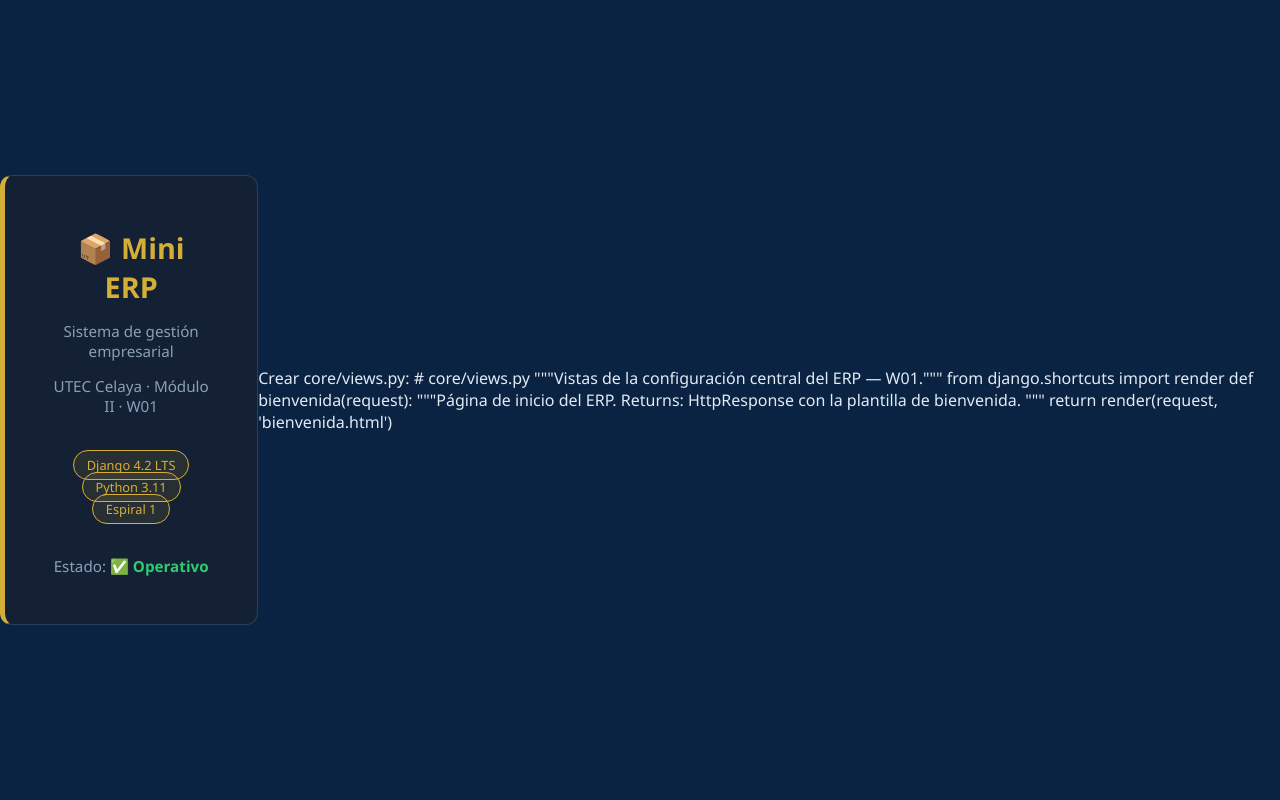
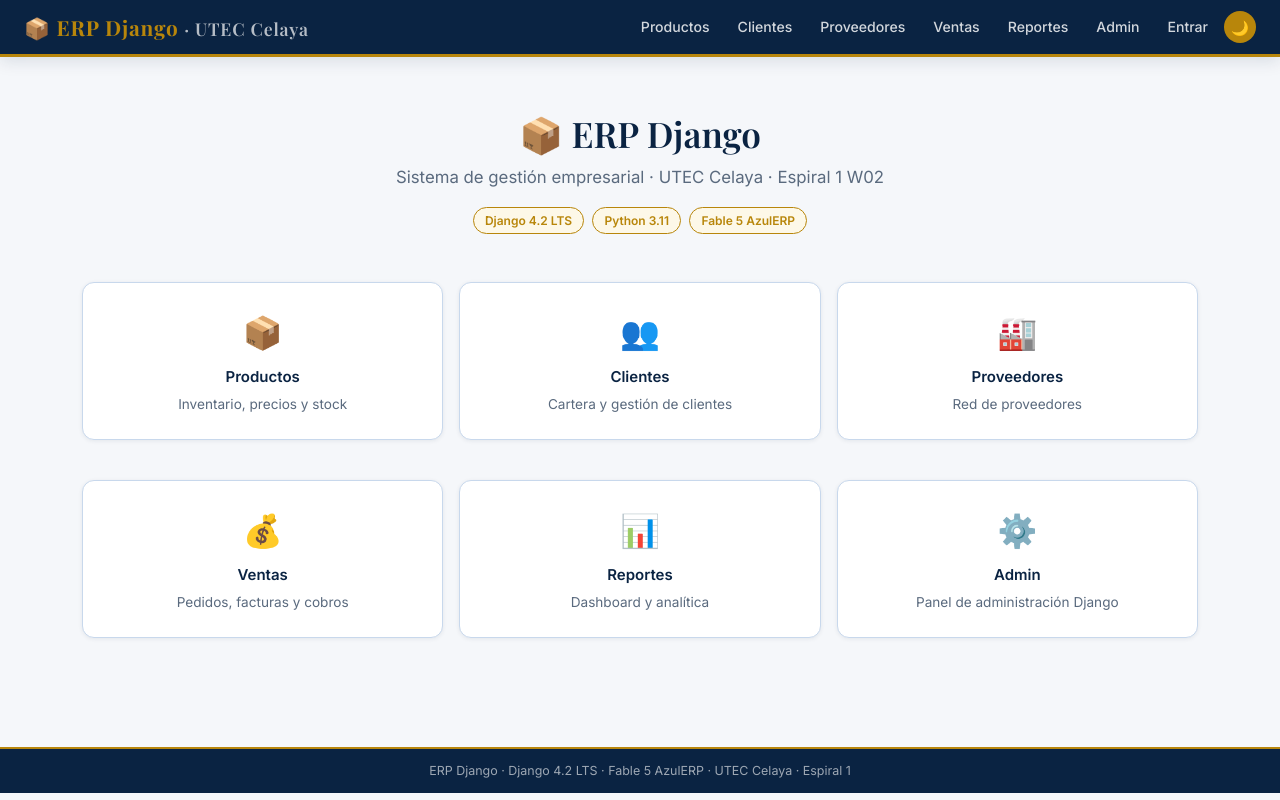
Before and after one commit to odmendezo2528-blip/erp-django-utec, a Django app: page / in a window 1280 px wide. Run offline with Django 4.2, Linux system fonts and the light colour scheme.

Commit message:
Sprint 0 W02: render() + templates Fable5 AzulERP x6 vistas

```diff
--- a/clientes/urls.py
+++ b/clientes/urls.py
@@ -1,20 +1,10 @@
 # clientes/urls.py
-"""URLs de la app clientes — W01 (mínimo funcional)."""
+"""URLs de la app clientes — W02."""
 from django.urls import path
-from django.http import HttpResponse
+from . import views
 
 app_name = 'clientes'
 
-
-def bienvenida_clientes(request):
-    """Vista temporal de bienvenida para la app clientes."""
-    return HttpResponse(
-        "<h2>📦 Módulo clientes</h2>"
-        "<p>En construcción — Espiral 2 (W04)</p>",
-        content_type='text/html; charset=utf-8'
-    )
-
-
 urlpatterns = [
-    path('', bienvenida_clientes, name='inicio'),
+    path('', views.index, name='inicio'),
 ]
--- a/core/views.py
+++ b/core/views.py
@@ -1,12 +1,50 @@
 # core/views.py
-"""Vistas de la configuración central del ERP — W01."""
+"""Vistas principales del proyecto ERP — W02.
+
+Migracion: HttpResponse -> render() con templates y contexto.
+"""
 from django.shortcuts import render
+from django.urls import reverse
 
 
 def bienvenida(request):
-    """Página de inicio del ERP.
-
-    Returns:
-        HttpResponse con la plantilla de bienvenida.
-    """
-    return render(request, 'bienvenida.html')
+    """Pagina de inicio del ERP con tarjetas de modulos."""
+    modulos = [
+        {
+            'nombre': 'Productos',
+            'icono': '📦',
+            'url': reverse('productos:inicio'),
+            'descripcion': 'Inventario, precios y stock',
+        },
+        {
+            'nombre': 'Clientes',
+            'icono': '👥',
+            'url': reverse('clientes:inicio'),
+            'descripcion': 'Cartera y gestión de clientes',
+        },
+        {
+            'nombre': 'Proveedores',
+            'icono': '🏭',
+            'url': reverse('proveedores:inicio'),
+            'descripcion': 'Red de proveedores',
+        },
+        {
+            'nombre': 'Ventas',
+            'icono': '💰',
+            'url': reverse('ventas:inicio'),
+            'descripcion': 'Pedidos, facturas y cobros',
+        },
+        {
+            'nombre': 'Reportes',
+            'icono': '📊',
+            'url': reverse('reportes:inicio'),
+            'descripcion': 'Dashboard y analítica',
+        },
+        {
+            'nombre': 'Admin',
+            'icono': '⚙️',
+            'url': '/admin/',
+            'descripcion': 'Panel de administración Django',
+        },
+    ]
+    return render(request, 'bienvenida.html', {'modulos': modulos})
--- a/productos/urls.py
+++ b/productos/urls.py
@@ -1,20 +1,10 @@
 # productos/urls.py
-"""URLs de la app productos — W01 (mínimo funcional)."""
+"""URLs de la app productos — W02."""
 from django.urls import path
-from django.http import HttpResponse
+from . import views
 
 app_name = 'productos'
 
-
-def bienvenida_productos(request):
-    """Vista temporal de bienvenida para la app productos."""
-    return HttpResponse(
-        "<h2>📦 Módulo Productos</h2>"
-        "<p>En construcción — Espiral 2 (W04)</p>",
-        content_type='text/html; charset=utf-8'
-    )
-
-
 urlpatterns = [
-    path('', bienvenida_productos, name='inicio'),
+    path('', views.index, name='inicio'),
 ]
--- a/proveedores/urls.py
+++ b/proveedores/urls.py
@@ -1,20 +1,10 @@
 # proveedores/urls.py
-"""URLs de la app proveedores — W01 (mínimo funcional)."""
+"""URLs de la app proveedores — W02."""
 from django.urls import path
-from django.http import HttpResponse
+from . import views
 
 app_name = 'proveedores'
 
-
-def bienvenida_proveedores(request):
-    """Vista temporal de bienvenida para la app proveedores."""
-    return HttpResponse(
-        "<h2>📦 Módulo proveedores</h2>"
-        "<p>En construcción — Espiral 2 (W04)</p>",
-        content_type='text/html; charset=utf-8'
-    )
-
-
 urlpatterns = [
-    path('', bienvenida_proveedores, name='inicio'),
+    path('', views.index, name='inicio'),
 ]
--- a/reportes/urls.py
+++ b/reportes/urls.py
@@ -1,20 +1,10 @@
 # reportes/urls.py
-"""URLs de la app reportes — W01 (mínimo funcional)."""
+"""URLs de la app reportes — W02."""
 from django.urls import path
-from django.http import HttpResponse
+from . import views
 
 app_name = 'reportes'
 
-
-def bienvenida_reportes(request):
-    """Vista temporal de bienvenida para la app reportes."""
-    return HttpResponse(
-        "<h2>📦 Módulo reportes</h2>"
-        "<p>En construcción — Espiral 2 (W04)</p>",
-        content_type='text/html; charset=utf-8'
-    )
-
-
 urlpatterns = [
-    path('', bienvenida_reportes, name='inicio'),
+    path('', views.index, name='inicio'),
 ]
--- /dev/null
+++ b/templates/base.html
@@ -0,0 +1,330 @@
+<!DOCTYPE html>
+<html lang="es" data-theme="light">
+<head>
+    <meta charset="UTF-8">
+    <meta name="viewport" content="width=device-width, initial-scale=1">
+    <meta name="theme-color" content="#0A2342">
+    <title>{% block title %}ERP Django{% endblock %} · UTEC Celaya</title>
+
+    <!-- Google Fonts: Playfair Display + Inter + JetBrains Mono -->
+    <link rel="preconnect" href="https://fonts.googleapis.com">
+    <link rel="preconnect" href="https://fonts.gstatic.com" crossorigin>
+    <link href="https://fonts.googleapis.com/css2?family=Playfair+Display:wght@600;700&family=Inter:wght@300;400;500;600&family=JetBrains+Mono:wght@400;500&display=swap"
+          rel="stylesheet">
+
+    <!-- Bootstrap 5 -->
+    <link href="https://cdn.jsdelivr.net/npm/bootstrap@5.3.0/dist/css/bootstrap.min.css"
+          rel="stylesheet">
+
+    <!-- Fable 5 AzulERP — Design System -->
+    <style>
+        /* TOKENS MODO DÍA */
+        :root, [data-theme="light"] {
+            --clr-navy   : #0A2342;
+            --clr-royal  : #1B4F8A;
+            --clr-sky    : #4A90D9;
+            --clr-ice    : #E8F0FB;
+            --clr-gold   : #B8860B;
+            --clr-amber  : #D4A017;
+            --clr-cream  : #FDF8E8;
+            --clr-bg     : #F5F7FA;
+            --clr-surface: #FFFFFF;
+            --clr-text   : #1A1A2E;
+            --clr-muted  : #5A6A7E;
+            --clr-border : #C8D8EC;
+            --clr-danger : #C0392B;
+            --clr-ok     : #1A7A4A;
+            --shadow-sm  : 0 1px 4px rgba(10,35,66,.08);
+            --shadow-md  : 0 4px 16px rgba(10,35,66,.12);
+        }
+        /* TOKENS MODO NOCHE */
+        [data-theme="dark"] {
+            --clr-navy   : #1E3A5F;
+            --clr-royal  : #2E5F9E;
+            --clr-sky    : #6BAEE8;
+            --clr-ice    : #1A2A3A;
+            --clr-gold   : #D4AF37;
+            --clr-amber  : #E8C547;
+            --clr-cream  : #2A2510;
+            --clr-bg     : #0D1B2A;
+            --clr-surface: #142033;
+            --clr-text   : #E2EAF4;
+            --clr-muted  : #8AA0B8;
+            --clr-border : #2A3F58;
+            --clr-danger : #E74C3C;
+            --clr-ok     : #2ECC71;
+            --shadow-sm  : 0 1px 4px rgba(0,0,0,.3);
+            --shadow-md  : 0 4px 16px rgba(0,0,0,.4);
+        }
+        /* BASE */
+        *, *::before, *::after { box-sizing: border-box; }
+        body {
+            font-family: 'Inter','Segoe UI',sans-serif;
+            font-size: 15px;
+            background: var(--clr-bg);
+            color: var(--clr-text);
+            line-height: 1.6;
+            transition: background .25s, color .25s;
+            margin: 0;
+        }
+        /* NAVBAR */
+        .erp-navbar {
+            background: var(--clr-navy);
+            border-bottom: 3px solid var(--clr-gold);
+            padding: .65rem 1.5rem;
+            display: flex; align-items: center;
+            justify-content: space-between; flex-wrap: wrap; gap: .5rem;
+            box-shadow: var(--shadow-md);
+        }
+        .erp-brand {
+            font-family: 'Playfair Display',Georgia,serif;
+            font-size: 1.3rem; font-weight: 700;
+            color: var(--clr-gold) !important;
+            text-decoration: none; letter-spacing: .04em;
+        }
+        .erp-brand span { color: rgba(255,255,255,.7); font-weight: 300; font-size: .85em; }
+        .erp-nav-links { display: flex; align-items: center; gap: .25rem; flex-wrap: wrap; }
+        .erp-nav-link {
+            color: rgba(255,255,255,.82) !important;
+            font-size: .88rem; font-weight: 500;
+            padding: .35rem .75rem; border-radius: 6px;
+            text-decoration: none;
+            transition: background .2s, color .2s;
+        }
+        .erp-nav-link:hover, .erp-nav-link.active {
+            background: var(--clr-royal); color: #FFF !important;
+        }
+        .theme-toggle {
+            background: var(--clr-gold); color: var(--clr-navy);
+            border: none; border-radius: 50%;
+            width: 32px; height: 32px; font-size: .9rem;
+            cursor: pointer; transition: transform .2s;
+        }
+        .theme-toggle:hover { transform: rotate(20deg); }
+        /* CONTENIDO */
+        .erp-main { padding: 2rem 0; min-height: calc(100vh - 110px); }
+        /* CARDS */
+        .erp-card {
+            background: var(--clr-surface);
+            border: 1px solid var(--clr-border);
+            border-radius: 12px; box-shadow: var(--shadow-sm);
+            padding: 1.5rem; margin-bottom: 1.5rem;
+            transition: box-shadow .2s;
+        }
+        .erp-card:hover { box-shadow: var(--shadow-md); }
+        .erp-card-header {
+            background: var(--clr-navy); color: #FFF;
+            border-radius: 10px 10px 0 0;
+            padding: .85rem 1.25rem;
+            border-left: 5px solid var(--clr-gold);
+            font-family: 'Playfair Display',serif;
+            font-size: 1.05rem; letter-spacing: .03em;
+            margin: -1.5rem -1.5rem 1.5rem;
+        }
+        /* TABLAS */
+        .erp-table {
+            width: 100%; border-collapse: separate; border-spacing: 0;
+            border-radius: 10px; overflow: hidden; box-shadow: var(--shadow-sm);
+        }
+        .erp-table thead th {
+            background: var(--clr-navy); color: #FFF;
+            font-weight: 600; font-size: .82rem;
+            text-transform: uppercase; letter-spacing: .06em;
+            padding: .75rem 1rem; border-bottom: 3px solid var(--clr-gold);
+        }
+        .erp-table tbody td {
+            background: var(--clr-surface); padding: .65rem 1rem;
+            border-bottom: 1px solid var(--clr-border); font-size: .9rem;
+        }
+        .erp-table tbody tr:nth-child(even) td { background: var(--clr-ice); }
+        .erp-table tbody tr:hover td { background: rgba(74,144,217,.08); }
+        .erp-table tfoot td {
+            background: var(--clr-cream); color: var(--clr-gold);
+            font-weight: 700; border-top: 2px solid var(--clr-gold);
+        }
+        /* BOTONES */
+        .btn-erp-primary {
+            background: var(--clr-navy); color: #FFF;
+            border: 2px solid var(--clr-gold); border-radius: 8px;
+            padding: .45rem 1.2rem; font-weight: 600; font-size: .88rem;
+            cursor: pointer; text-decoration: none; display: inline-block;
+            transition: background .2s, color .2s;
+        }
+        .btn-erp-primary:hover { background: var(--clr-gold); color: var(--clr-navy); }
+        .btn-erp-gold {
+            background: var(--clr-gold); color: var(--clr-navy);
+            border: 2px solid var(--clr-navy); border-radius: 8px;
+            padding: .45rem 1.2rem; font-weight: 700;
+            cursor: pointer; text-decoration: none; display: inline-block;
+            transition: background .2s;
+        }
+        .btn-erp-gold:hover { background: var(--clr-amber); }
+        .btn-erp-danger {
+            background: var(--clr-danger); color: #FFF; border: none;
+            border-radius: 8px; padding: .4rem 1rem;
+            font-weight: 600; font-size: .85rem;
+            cursor: pointer; text-decoration: none; display: inline-block;
+        }
+        .btn-erp-sm { padding: .25rem .7rem; font-size: .8rem; }
+        /* FORMULARIOS */
+        .erp-label {
+            font-size: .83rem; font-weight: 600; color: var(--clr-muted);
+            text-transform: uppercase; letter-spacing: .05em;
+            display: block; margin-bottom: .3rem;
+        }
+        .erp-input {
+            background: var(--clr-surface); border: 1.5px solid var(--clr-border);
+            border-radius: 8px; color: var(--clr-text);
+            padding: .5rem .85rem; width: 100%; font-size: .93rem;
+            transition: border-color .2s, box-shadow .2s;
+        }
+        .erp-input:focus {
+            outline: none; border-color: var(--clr-sky);
+            box-shadow: 0 0 0 3px rgba(74,144,217,.18);
+        }
+        /* BADGES */
+        .badge-erp-active {
+            background: rgba(26,122,74,.12); color: var(--clr-ok);
+            border: 1px solid currentColor;
+            font-size: .75rem; padding: .2rem .6rem;
+            border-radius: 20px; font-weight: 600;
+        }
+        .badge-erp-inactive {
+            background: rgba(192,57,43,.1); color: var(--clr-danger);
+            border: 1px solid currentColor;
+            font-size: .75rem; padding: .2rem .6rem; border-radius: 20px;
+        }
+        .badge-erp-gold {
+            background: var(--clr-cream); color: var(--clr-gold);
+            border: 1px solid var(--clr-gold);
+            font-size: .75rem; padding: .2rem .7rem;
+            border-radius: 20px; font-weight: 700;
+        }
+        /* ALERTAS */
+        .erp-alert-danger {
+            background: rgba(192,57,43,.08); border: 1px solid rgba(192,57,43,.3);
+            border-left: 5px solid var(--clr-danger); border-radius: 8px;
+            padding: 1rem 1.25rem;
+        }
+        .erp-alert-info {
+            background: var(--clr-ice); border: 1px solid var(--clr-border);
+            border-left: 5px solid var(--clr-sky); border-radius: 8px;
+            padding: 1rem 1.25rem;
+        }
+        .erp-alert-success {
+            background: rgba(26,122,74,.08); border: 1px solid rgba(26,122,74,.3);
+            border-left: 5px solid var(--clr-ok); border-radius: 8px;
+            padding: 1rem 1.25rem;
+        }
+        /* TÍTULO DE PÁGINA */
+        .erp-page-title {
+            display: flex; align-items: center; gap: 1rem;
+            margin-bottom: 1.5rem; padding-bottom: .75rem;
+            border-bottom: 2px solid var(--clr-border);
+        }
+        .erp-page-title h2 {
+            font-family: 'Playfair Display',serif;
+            font-size: 1.6rem; color: var(--clr-navy); margin: 0;
+        }
+        [data-theme="dark"] .erp-page-title h2 { color: var(--clr-sky); }
+        /* CÓDIGO */
+        code, .mono {
+            font-family: 'JetBrains Mono',Consolas,monospace;
+            font-size: .85em; color: var(--clr-royal);
+            background: var(--clr-ice); padding: .1em .4em; border-radius: 4px;
+        }
+        [data-theme="dark"] code,
+        [data-theme="dark"] .mono {
+            color: var(--clr-sky); background: rgba(74,144,217,.12);
+        }
+        /* FOOTER */
+        .erp-footer {
+            background: var(--clr-navy); color: rgba(255,255,255,.6);
+            text-align: center; font-size: .78rem;
+            padding: .75rem; border-top: 2px solid var(--clr-gold);
+        }
+    </style>
+    {% block extra_css %}{% endblock %}
+</head>
+
+<body>
+
+<!-- NAVBAR -->
+<nav class="erp-navbar">
+    <a class="erp-brand" href="/">📦 ERP Django <span>· UTEC Celaya</span></a>
+    <div class="erp-nav-links">
+        <a href="{% url 'productos:inicio' %}"
+           class="erp-nav-link {% block nav_productos %}{% endblock %}">Productos</a>
+        <a href="{% url 'clientes:inicio' %}"
+           class="erp-nav-link {% block nav_clientes %}{% endblock %}">Clientes</a>
+        <a href="{% url 'proveedores:inicio' %}"
+           class="erp-nav-link {% block nav_proveedores %}{% endblock %}">Proveedores</a>
+        <a href="{% url 'ventas:inicio' %}"
+           class="erp-nav-link {% block nav_ventas %}{% endblock %}">Ventas</a>
+        <a href="{% url 'reportes:inicio' %}"
+           class="erp-nav-link {% block nav_reportes %}{% endblock %}">Reportes</a>
+        <a href="/admin/" class="erp-nav-link">Admin</a>
+        {% if user.is_authenticated %}
+            <a href="/accounts/logout/" class="erp-nav-link">
+                Salir ({{ user.username }})
+            </a>
+        {% else %}
+            <a href="/accounts/login/" class="erp-nav-link">Entrar</a>
+        {% endif %}
+        <button class="theme-toggle" id="themeBtn" title="Modo claro/oscuro">🌙</button>
+    </div>
+</nav>
+
+<!-- MENSAJES FLASH -->
+{% if messages %}
+<div class="container mt-3">
+    {% for m in messages %}
+    <div class="erp-alert-{% if m.tags == 'error' %}danger{% elif m.tags == 'success' %}success{% else %}info{% endif %} d-flex justify-content-between align-items-center mb-2"
+         role="alert">
+        <span>{{ m }}</span>
+        <button onclick="this.parentElement.style.display='none'"
+                style="background:none;border:none;cursor:pointer;font-size:1.1rem;color:inherit;">×</button>
+    </div>
+    {% endfor %}
+</div>
+{% endif %}
+
+<!-- CONTENIDO PRINCIPAL -->
+<main class="erp-main">
+    <div class="container">
+        {% block content %}{% endblock %}
+    </div>
+</main>
+
+<!-- FOOTER -->
+<footer class="erp-footer">
+    ERP Django · Django 4.2 LTS · Fable 5 AzulERP · UTEC Celaya · Espiral 1
+</footer>
+
+<!-- Bootstrap JS -->
+<script src="https://cdn.jsdelivr.net/npm/bootstrap@5.3.0/dist/js/bootstrap.bundle.min.js">
+</script>
+
+<!-- Toggle modo noche -->
+<script>
+(function () {
+    var btn  = document.getElementById('themeBtn');
+    var html = document.documentElement;
+    var icons = { light: '🌙', dark: '☀️' };
+    var saved = localStorage.getItem('erpTheme') || 'light';
+    html.setAttribute('data-theme', saved);
+    if (btn) btn.textContent = icons[saved];
+    if (btn) {
+        btn.addEventListener('click', function () {
+            var current = html.getAttribute('data-theme');
+            var next    = current === 'light' ? 'dark' : 'light';
+            html.setAttribute('data-theme', next);
+            btn.textContent = icons[next];
+            localStorage.setItem('erpTheme', next);
+        });
+    }
+})();
+</script>
+{% block extra_js %}{% endblock %}
+</body>
+</html>
--- a/templates/bienvenida.html
+++ b/templates/bienvenida.html
@@ -1,49 +1,34 @@
-<!DOCTYPE html>
-<html lang="es">
-<head>
-    <meta charset="UTF-8">
-    <title>ERP Django · UTEC Celaya</title>
-    <style>
-        body { font-family: 'Segoe UI', sans-serif;
-               background: #0A2342; color: #E2EAF4;
-               display: flex; justify-content: center;
-               align-items: center; height: 100vh; margin: 0; }
-        .card { background: #142033; border: 1px solid #2A3F58;
-                border-left: 5px solid #D4AF37;
-                padding: 2rem 3rem; border-radius: 12px;
-                text-align: center; max-width: 480px; }
-        h1 { color: #D4AF37; font-size: 1.8rem; margin-bottom: .5rem; }
-        p  { color: #8AA0B8; font-size: .95rem; }
-        .badge { background: rgba(212,175,55,.1); color: #D4AF37;
-                 border: 1px solid #D4AF37; padding: .3rem .8rem;
-                 border-radius: 20px; font-size: .8rem; margin: .2rem; }
-    </style>
-</head>
-<body>
-    <div class="card">
-        <h1>📦 Mini ERP</h1>
-        <p>Sistema de gestión empresarial</p>
-        <p>UTEC Celaya · Módulo II · W01</p>
-        <br>
-        <span class="badge">Django 4.2 LTS</span>
-        <span class="badge">Python 3.11</span>
-        <span class="badge">Espiral 1</span>
-        <br><br>
-        <p>Estado: <strong style="color:#2ECC71">✅ Operativo</strong></p>
+{% extends "base.html" %}
+{% block title %}Inicio{% endblock %}
+
+{% block content %}
+<div class="text-center py-4">
+    <h1 style="font-family:'Playfair Display',serif;
+               color:var(--clr-navy);font-size:2.2rem;">
+        📦 ERP Django
+    </h1>
+    <p style="color:var(--clr-muted);font-size:1.05rem;">
+        Sistema de gestión empresarial · UTEC Celaya · Espiral 1 W02
+    </p>
+    <div class="d-flex justify-content-center gap-2 mt-2 flex-wrap">
+        <span class="badge-erp-gold">Django 4.2 LTS</span>
+        <span class="badge-erp-gold">Python 3.11</span>
+        <span class="badge-erp-gold">Fable 5 AzulERP</span>
     </div>
-</body>
-</html>
-Crear core/views.py:
+</div>
 
-# core/views.py
-"""Vistas de la configuración central del ERP — W01."""
-from django.shortcuts import render
-
-
-def bienvenida(request):
-    """Página de inicio del ERP.
-
-    Returns:
-        HttpResponse con la plantilla de bienvenida.
-    """
-    return render(request, 'bienvenida.html')
+<div class="row g-3 mt-2">
+    {% for m in modulos %}
+    <div class="col-md-4">
+        <div class="erp-card text-center"
+             style="cursor:pointer;" onclick="window.location='{{ m.url }}'">
+            <div style="font-size:2rem;margin-bottom:.4rem;">{{ m.icono }}</div>
+            <strong style="color:var(--clr-navy);">{{ m.nombre }}</strong>
+            <p style="color:var(--clr-muted);font-size:.85rem;margin:.3rem 0 0;">
+                {{ m.descripcion }}
+            </p>
+        </div>
+    </div>
+    {% endfor %}
+</div>
+{% endblock %}
--- a/ventas/urls.py
+++ b/ventas/urls.py
@@ -1,20 +1,10 @@
 # ventas/urls.py
-"""URLs de la app ventas — W01 (mínimo funcional)."""
+"""URLs de la app ventas — W02."""
 from django.urls import path
-from django.http import HttpResponse
+from . import views
 
 app_name = 'ventas'
 
-
-def bienvenida_ventas(request):
-    """Vista temporal de bienvenida para la app ventas."""
-    return HttpResponse(
-        "<h2>📦 Módulo ventas</h2>"
-        "<p>En construcción — Espiral 2 (W04)</p>",
-        content_type='text/html; charset=utf-8'
-    )
-
-
 urlpatterns = [
-    path('', bienvenida_ventas, name='inicio'),
+    path('', views.index, name='inicio'),
 ]
```
Also changed, not shown: clientes/templates/clientes/index.html (added, +20 -0 lines), clientes/views.py (+11 -1 lines), productos/templates/productos/index.html (added, +21 -0 lines), productos/views.py (+18 -1 lines), proveedores/templates/proveedores/index.html (added, +20 -0 lines), proveedores/views.py (+11 -1 lines), reportes/templates/reportes/index.html (added, +20 -0 lines), reportes/views.py (+11 -1 lines), ventas/templates/ventas/index.html (added, +20 -0 lines), ventas/views.py (+11 -1 lines).
